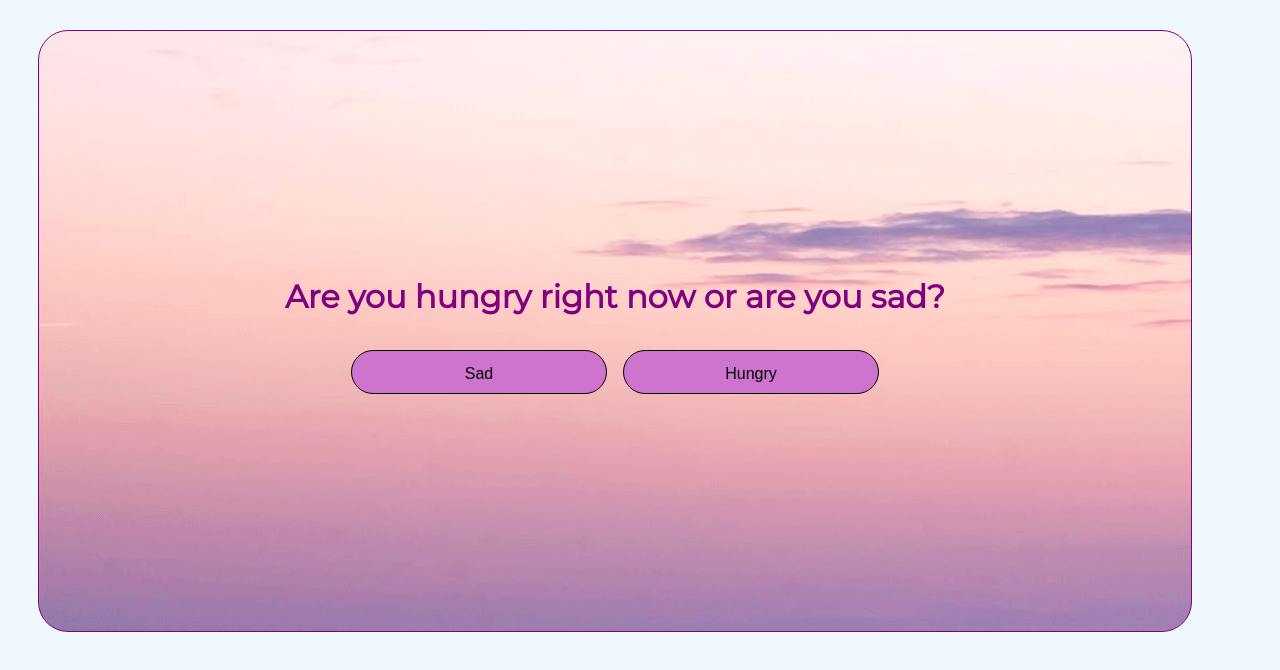
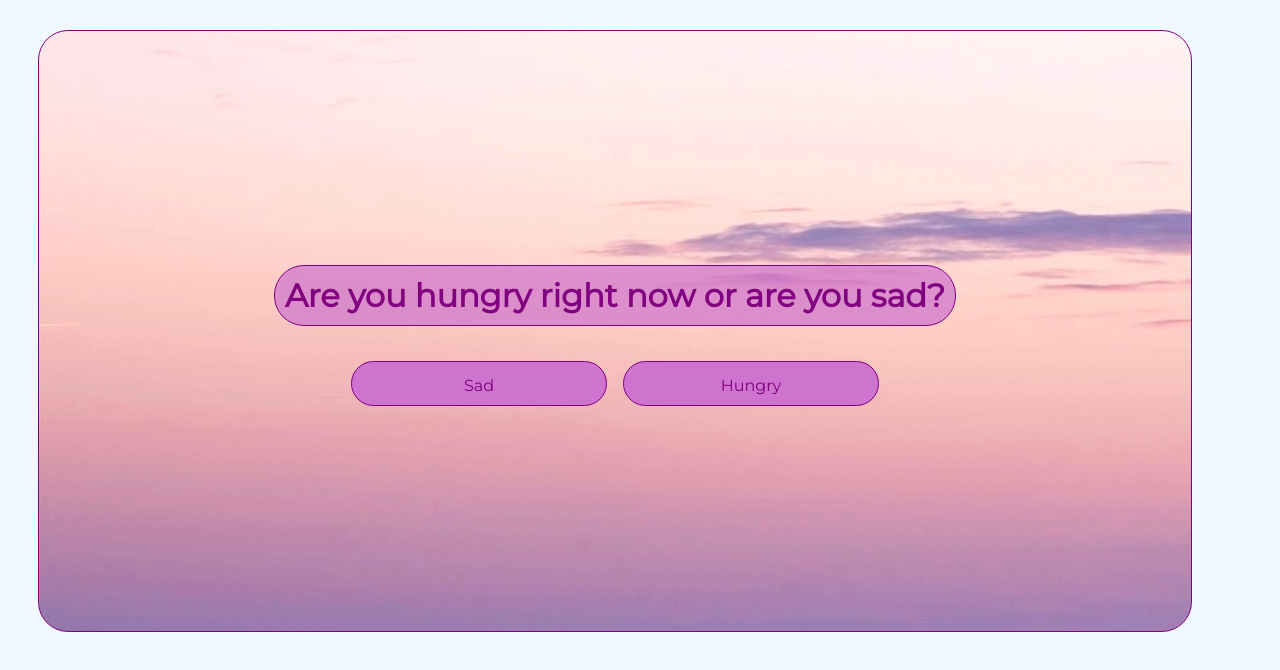
Before and after one commit to JWaltuch/mindfull-app, a website: page forms/sad.html in a window 1280 px wide. Drawn offline with Linux system fonts and the light colour scheme.

Commit message:
style: changed styling on text with bordering and coloring

```diff
--- a/style.css
+++ b/style.css
@@ -27,6 +27,15 @@ body {
   color: purple;
 }
 
+h1 {
+  background-color: rgba(206, 115, 206, 0.7);
+  padding: 0.8vw;
+  margin-left: 0.5vw;
+  margin-right: 0.5vw;
+  border-radius: 30px;
+  border: 0.5px solid purple;
+}
+
 /* FORMS */
 
 .buttons {
@@ -44,12 +53,14 @@ textarea {
 }
 
 button {
+  font-family: 'Montserrat', 'Century Gothic', 'Helvetica';
+  color: purple;
   margin: 8px;
   padding: 14px 10px 10px 10px;
   max-height: 50px;
   background-color: rgb(206, 115, 206);
   border-radius: 28px;
-  border: 1px solid black;
+  border: 1px solid purple;
   cursor: pointer;
   width: 20vw;
   font-size: 16px;
```
